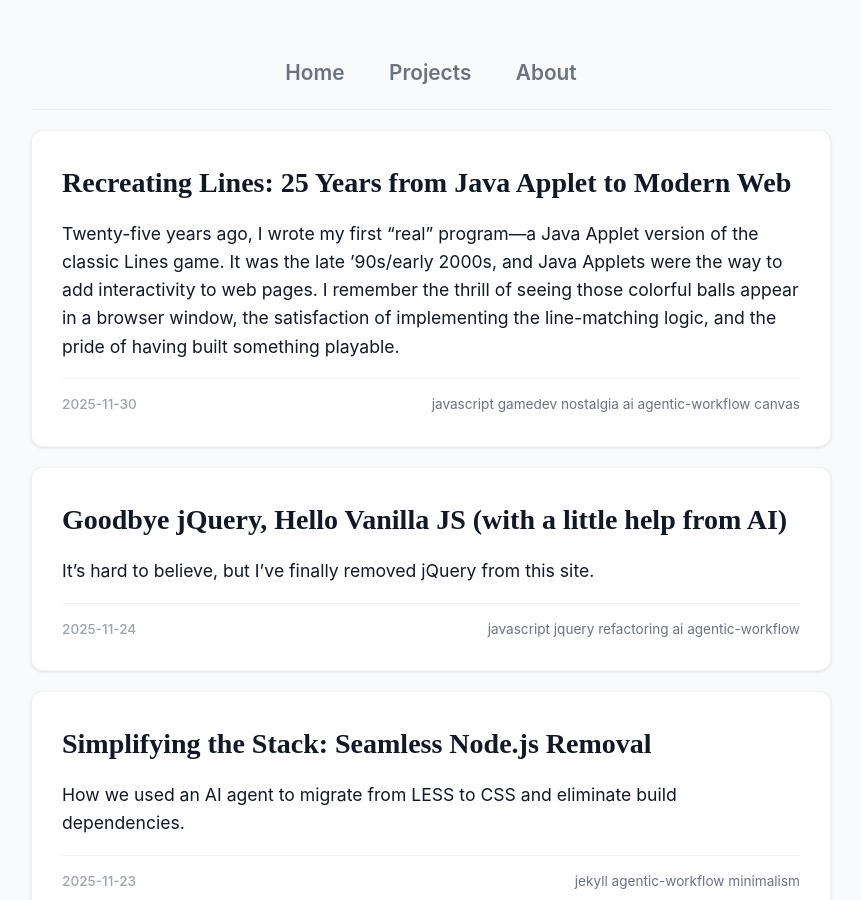
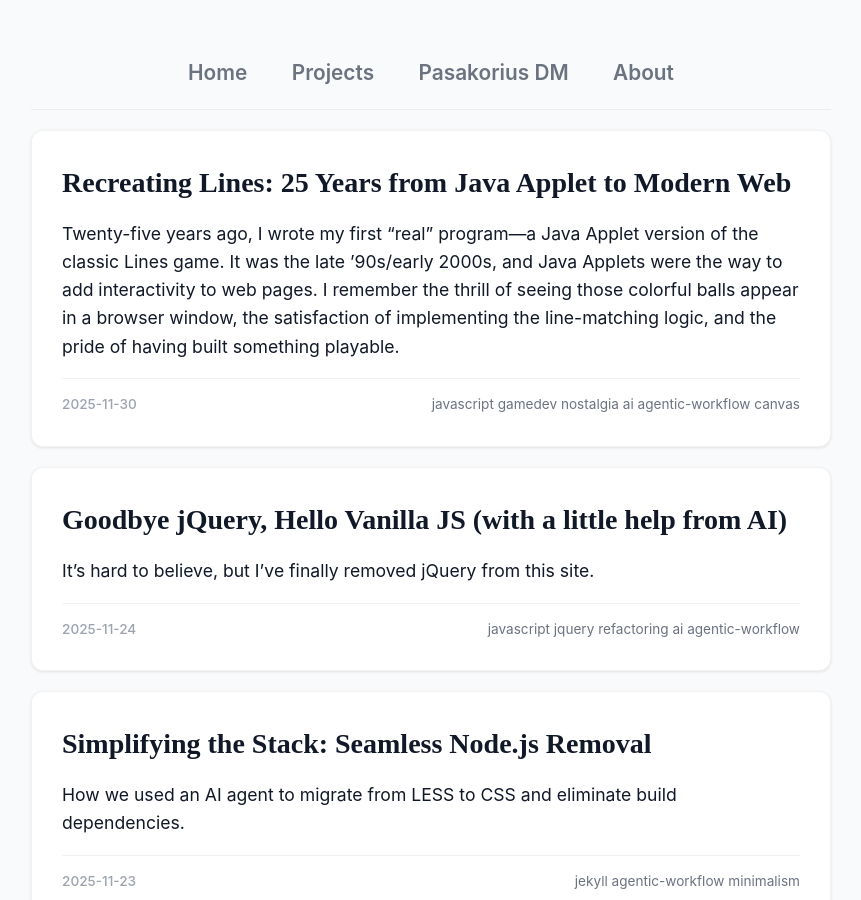
Before and after one commit to Shurgu/shurgu.github.io, a Jekyll site: the page built from index.html, in a window 1280 px wide and 900 px high. Shown: the whole window, without its empty margins (209-1070 px from the left). Built offline with Jekyll 4.4.1, drawn with Linux system fonts in a browser that asks for light colours; some web fonts are replaced.

Commit message:
feat: Add Pasakorius DM link to navigation menu

```diff
--- a/_includes/menu.html
+++ b/_includes/menu.html
@@ -1,5 +1,6 @@
 <menu>
     <menuitem><a href="/">Home</a></menuitem>
     <menuitem><a href="/projects.html">Projects</a></menuitem>
+    <menuitem><a href="https://pasakorius.shurgu.net">Pasakorius DM</a></menuitem>
     <menuitem><a href="/about.html">About</a></menuitem>
 </menu>
```
